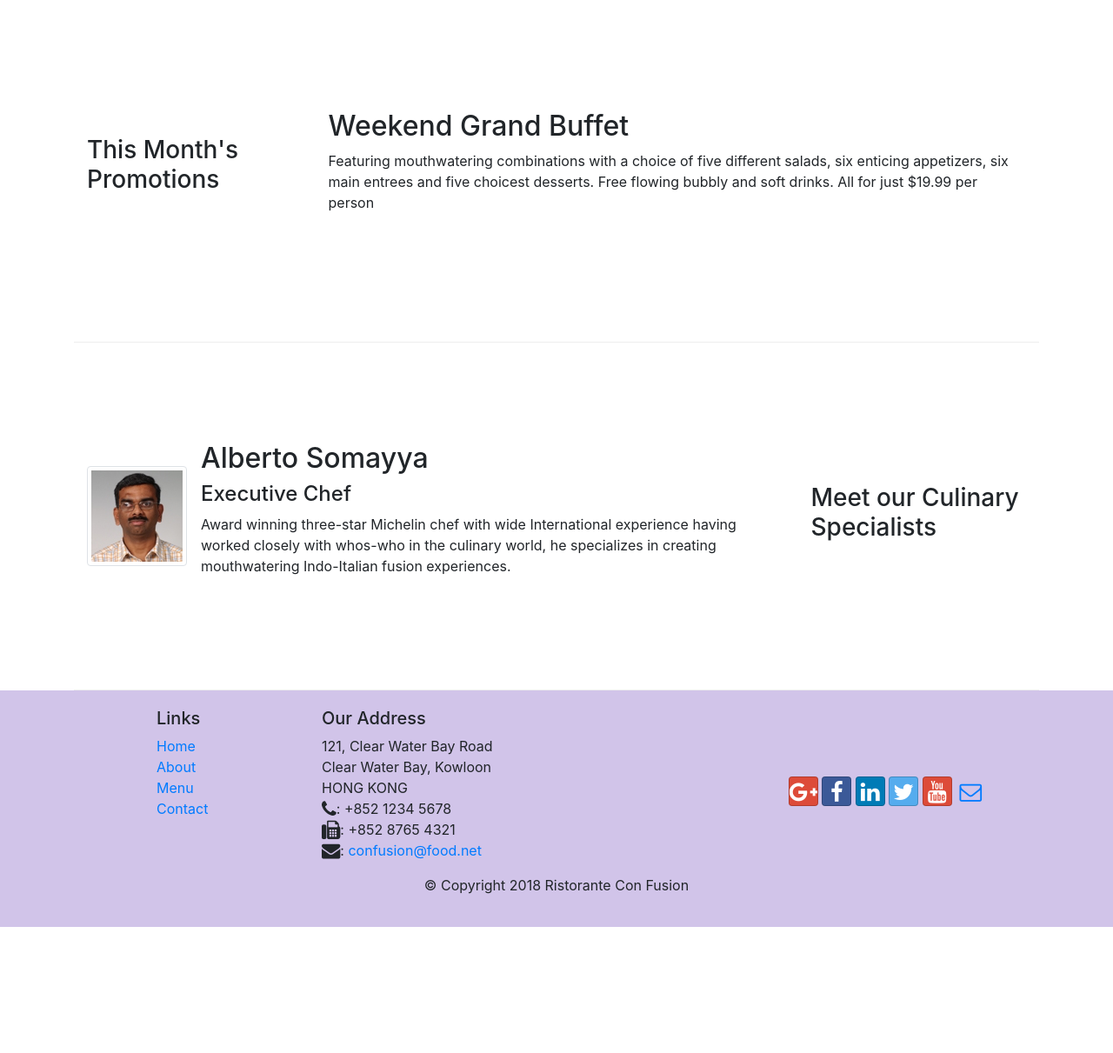
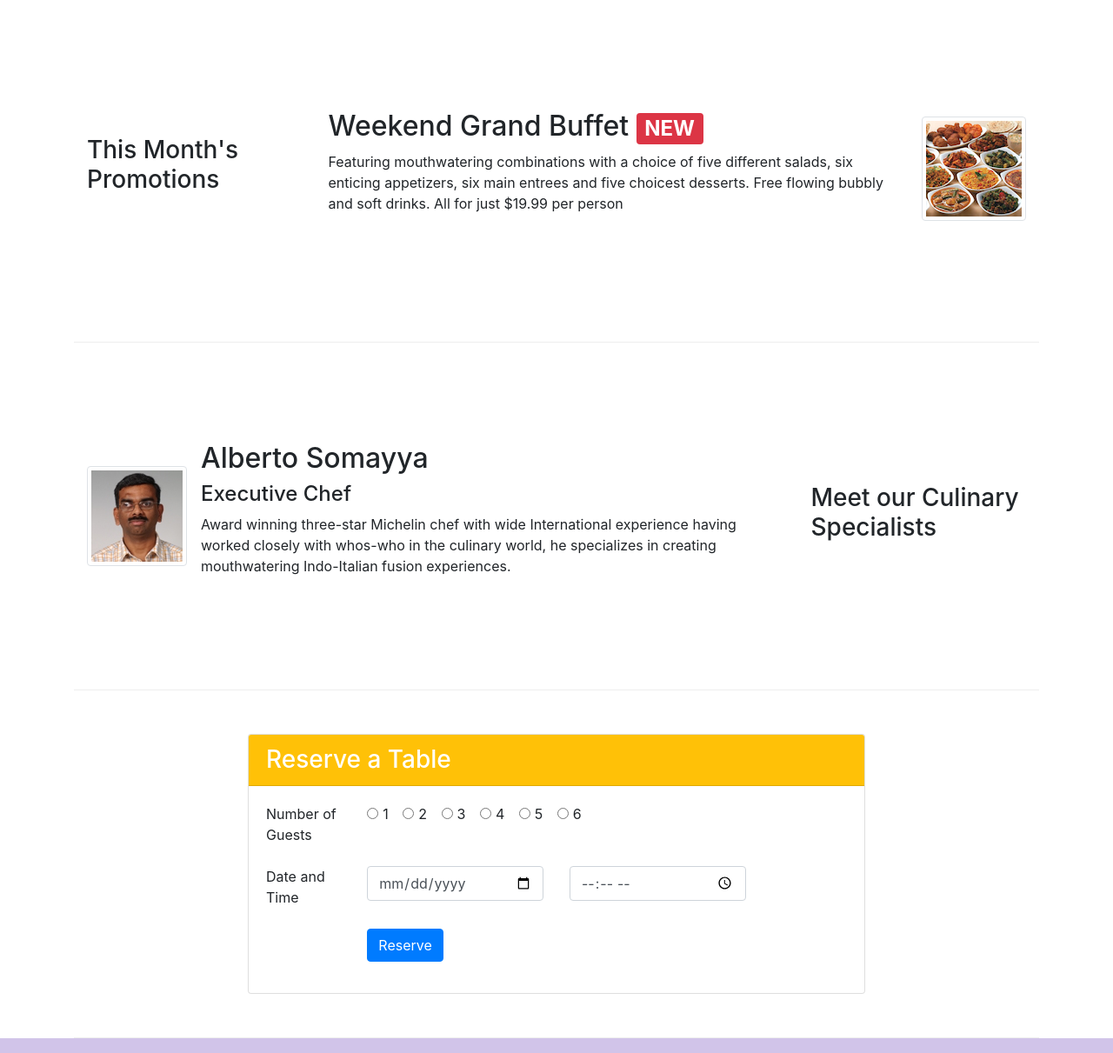
Before and after one commit to YanxunLi/Bootstrap4, a website: page index.html in a window 1280 px wide. Shown: the part 740-1951 px from the top of the page at 87% size. Before the commit the page ends 1806 px from the top, so only its background shows below. Drawn offline with nearby package versions, Linux system fonts and the light colour scheme.

Commit message:
second assignment

```diff
--- a/index.html
+++ b/index.html
@@ -39,8 +39,13 @@
                     <h1>Ristorante con Fusion</h1>
                     <p>We take inspiration from the World's best cuisines, and create a unique fusion experience. Our lipsmacking creations will tickle your culinary senses!</p>
                 </div>
-                <div class="col-12 col-sm align-self-center">
+                <div class="col-12 col-sm-3 align-self-center">
                     <img src="img/logo.png" class="img-fluid">
+                </div>
+                <div class="col-12 col-md-3 align-self-center">
+                    <a role="button" class="btn btn-sm btn-block btn-warning" href="#reserve">
+                        Reserve Table
+                    </a>
                 </div>
             </div>
         </div>
@@ -68,8 +73,13 @@
                 <h3>This Month's Promotions</h3>
             </div>
             <div class="col col-sm col-md">
-                <h2>Weekend Grand Buffet</h2>
-                <p>Featuring mouthwatering combinations with a choice of five different salads, six enticing appetizers, six main entrees and five choicest desserts. Free flowing bubbly and soft drinks. All for just $19.99 per person </p>
+                <div class="media">
+                    <div class="media-body">
+                        <h2 class="mt-0">Weekend Grand Buffet <span class="badge badge-danger">NEW</span></h2>
+                        <p class="d-none d-sm-block">Featuring mouthwatering combinations with a choice of five different salads, six enticing appetizers, six main entrees and five choicest desserts. Free flowing bubbly and soft drinks. All for just $19.99 per person </p>
+                    </div>
+                    <img class="d-flex ml-3 img-thumbnail align-self-center" src="img/buffet.png" alt="buffet">
+                </div>
             </div>
         </div>
 
@@ -84,6 +94,63 @@
                         <h2 class="mt-0">Alberto Somayya</h2>
                         <h4>Executive Chef</h4>
                         <p class="d-none d-sm-block">Award winning three-star Michelin chef with wide International experience having worked closely with whos-who in the culinary world, he specializes in creating mouthwatering Indo-Italian fusion experiences. </p>
+                    </div>
+                </div>
+            </div>
+        </div>
+
+        <div class="row row-content justify-content-center">
+            <div class="col-sm-8">
+                <div class="card" id="reserve">
+                    <h3 class="card-header bg-warning text-white">Reserve a Table</h3>
+                    <div class="card-body">
+                        <form>
+                            <div class="form-group row">
+                                <label for="numguests1" class="col-md-2 col-form-lable">Number of Guests</label>
+                                <div class="col-md">
+                                    <div class="form-check form-check-inline">
+                                        <input class="form-check-input" type="radio" name="numguests1" id="numguests1" value="">
+                                        <label class="form-check-label" for="inlineRadio1">1</label>
+                                    </div>
+                                    <div class="form-check form-check-inline">
+                                        <input class="form-check-input" type="radio" name="numguests2" id="numguests2" value="">
+                                        <label class="form-check-label" for="inlineRadio2">2</label>
+                                    </div>
+                                    <div class="form-check form-check-inline">
+                                        <input class="form-check-input" type="radio" name="numguests3" id="numguests3" value="">
+                                        <label class="form-check-label" for="inlineRadio3">3</label>
+                                    </div>
+                                    <div class="form-check form-check-inline">
+                                        <input class="form-check-input" type="radio" name="numguests4" id="numguests4" value="">
+                                        <label class="form-check-label" for="inlineRadio1">4</label>
+                                    </div>
+                                    <div class="form-check form-check-inline">
+                                        <input class="form-check-input" type="radio" name="numguests5" id="numguests5" value="">
+                                        <label class="form-check-label" for="inlineRadio2">5</label>
+                                    </div>
+                                    <div class="form-check form-check-inline">
+                                        <input class="form-check-input" type="radio" name="numguests6" id="numguests6" value="">
+                                        <label class="form-check-label" for="inlineRadio3">6</label>
+                                    </div>
+                                </div>
+                            </div>
+                            <div class="form-group row">
+                                <label for="date" class="col-md-2 col-form-lable">Date and Time</label>
+                                <div class="col-md-4">
+                                    <input type="date" class="form-control" id="date" name="date" placeholder="Date">
+                                </div>
+                                <div class="col-md-4">
+                                    <input type="time" class="form-control" id="time" name="time" placeholder="Time">
+                                </div>
+                            </div>
+                            <div class="form-group row">
+                                <div class="offset-md-2 col-md-9">
+                                    <button type="submit" class="btn btn-primary">
+                                        Reserve
+                                    </button>
+                                </div>
+                            </div>
+                        </form>
                     </div>
                 </div>
             </div>
```
